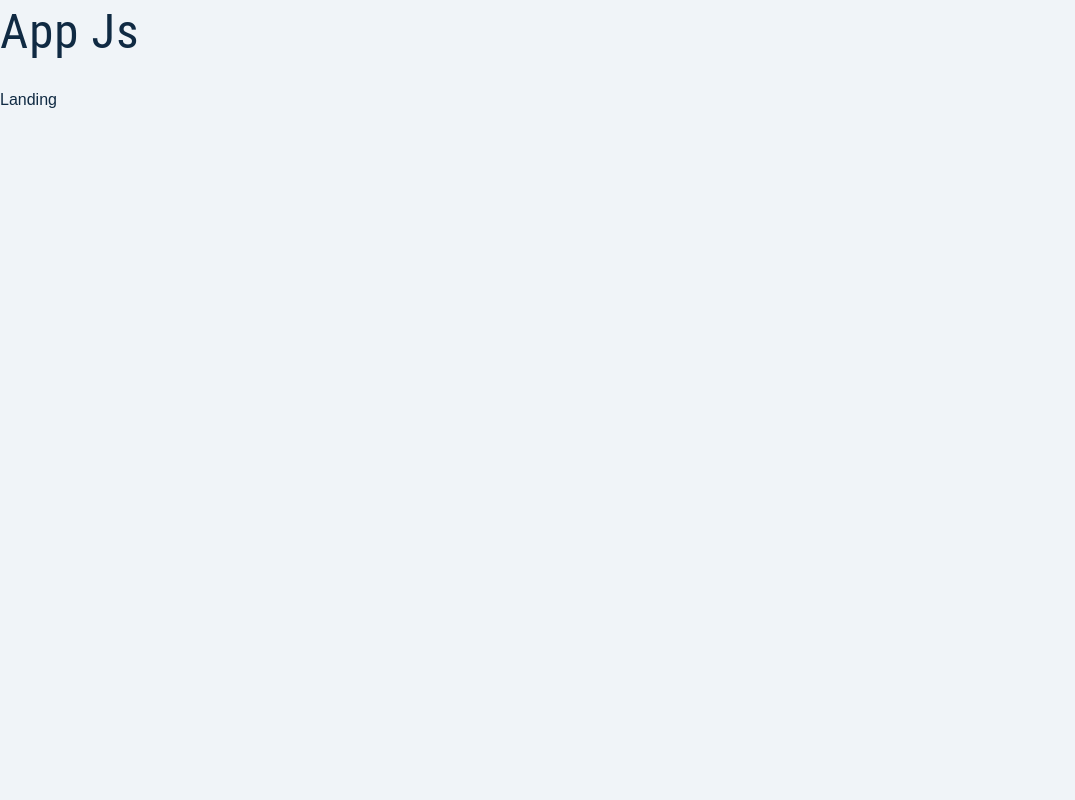
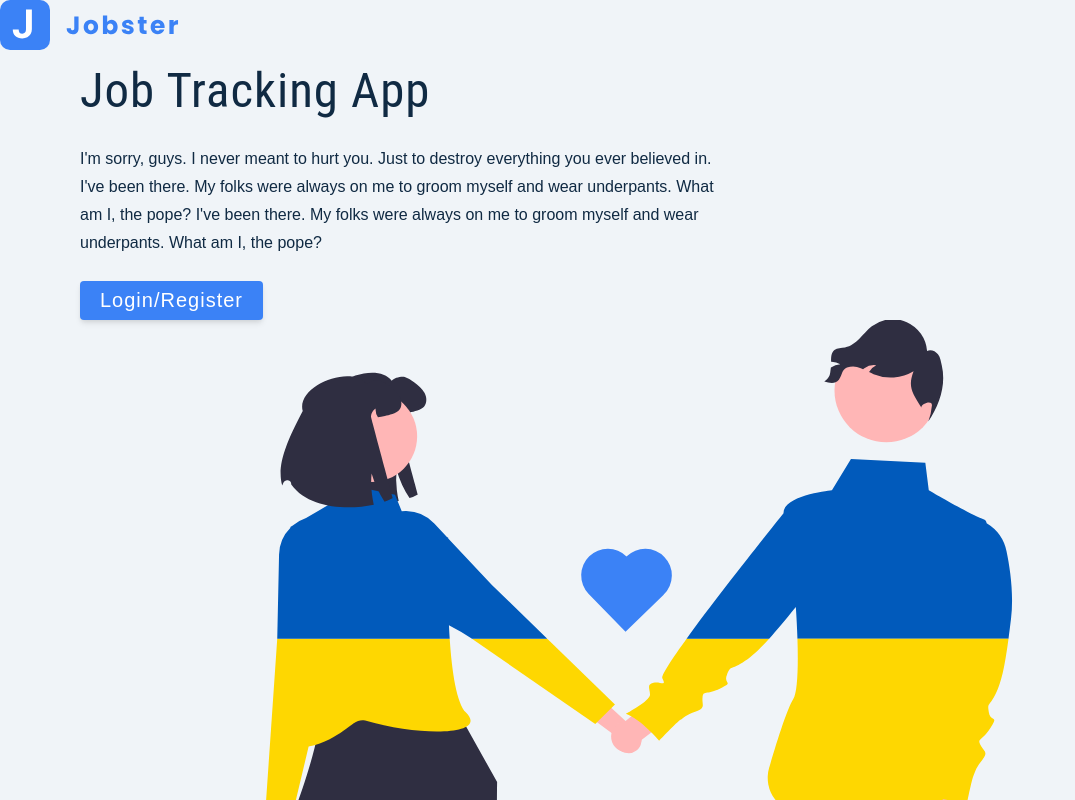
Before and after one commit to Ruturaj2003/jobster, a React (Vite) app: page /landing in a window 1280 px wide. Shown: the top 800 px of the page, without its empty margins (0-1075 px from the left). Built offline with nearby package versions, Linux system fonts and the light colour scheme.

Commit message:
Landing Page- Structure

```diff
--- a/src/App.jsx
+++ b/src/App.jsx
@@ -2,7 +2,6 @@ import Landing from './pages/Landing';
 function App() {
   return (
     <>
-      <h1>App js</h1>
       <Landing></Landing>
     </>
   );
--- a/src/pages/Landing.jsx
+++ b/src/pages/Landing.jsx
@@ -2,6 +2,29 @@ import logo from '../assets/images/logo.svg';
 import mainImg from '../assets/images/main.svg';
 
 const Landing = () => {
-  return <div>Landing</div>;
+  return (
+    <main>
+      <nav>
+        <img src={logo} alt="Logo" className="logo" />
+      </nav>
+      <div className="container page">
+        {/* Info */}
+        <div className="info">
+          <h1>
+            Job <span>tracking</span> app
+          </h1>
+          <p>
+            I'm sorry, guys. I never meant to hurt you. Just to destroy
+            everything you ever believed in. I've been there. My folks were
+            always on me to groom myself and wear underpants. What am I, the
+            pope? I've been there. My folks were always on me to groom myself
+            and wear underpants. What am I, the pope?
+          </p>
+          <button className="btn btn-hero">Login/Register</button>
+        </div>
+        <img src={mainImg} alt="Job Hunt" className="img main-img" />
+      </div>
+    </main>
+  );
 };
 export default Landing;
```
